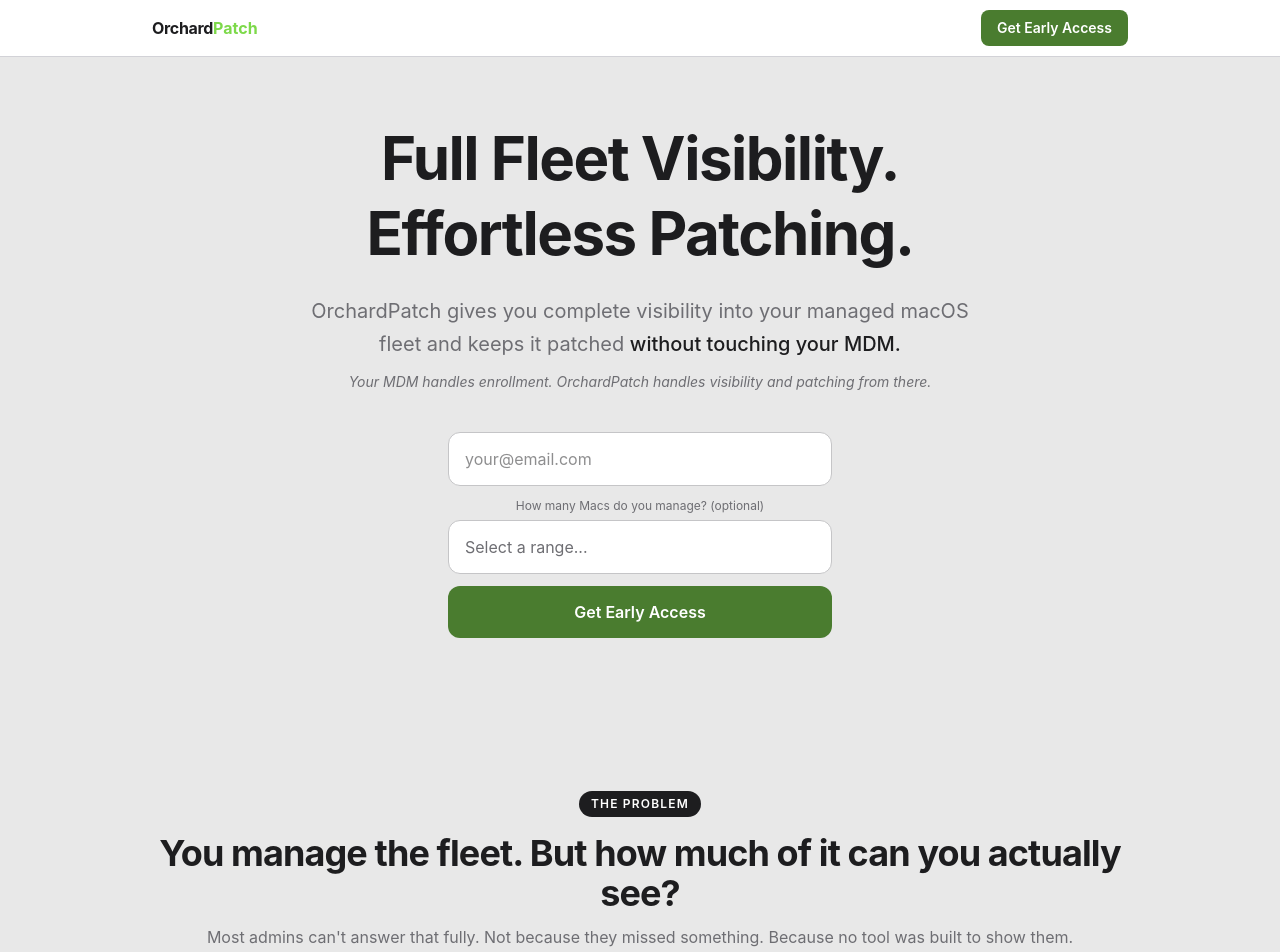
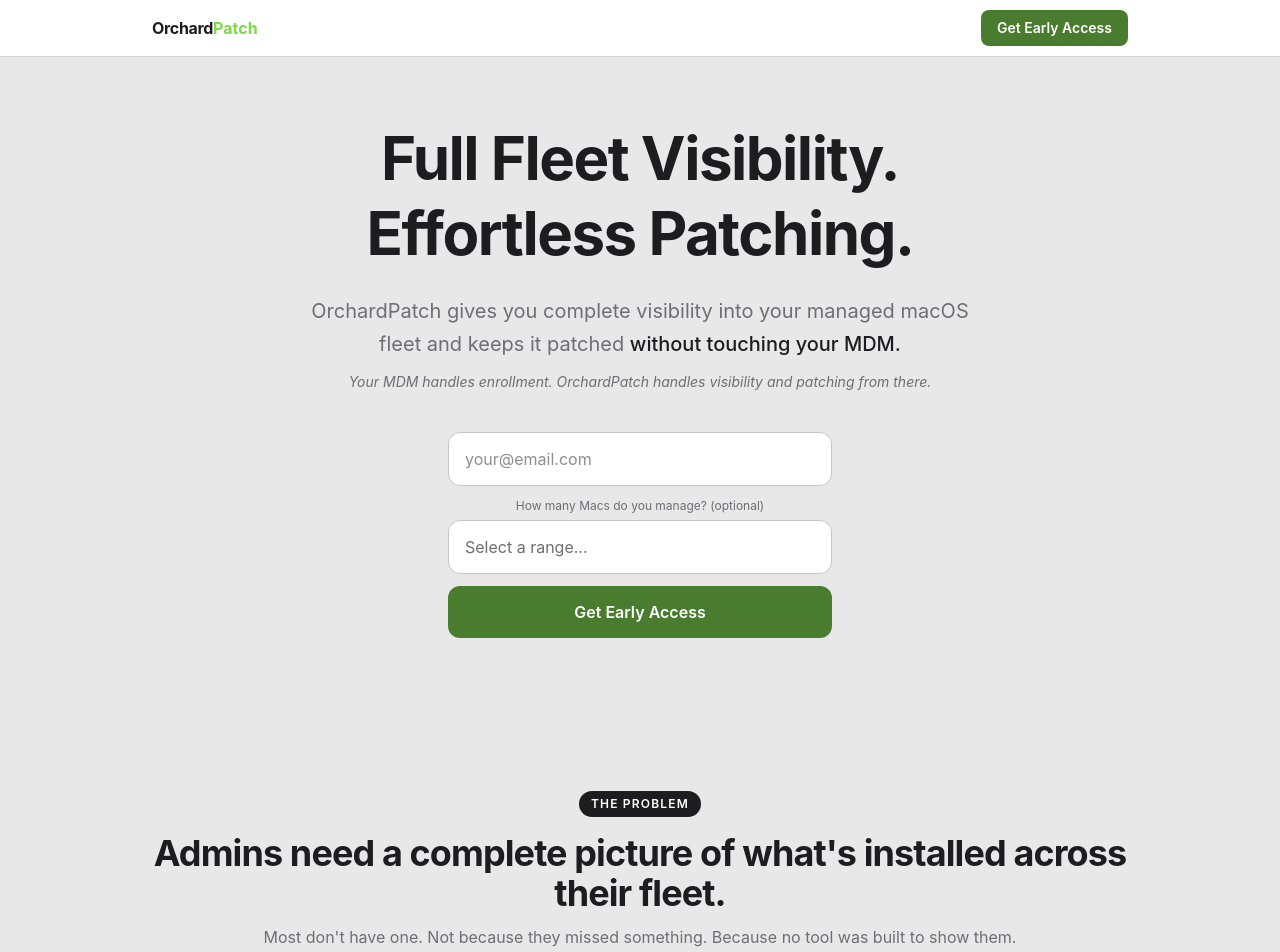
Before and after one commit to judeglenn/orchardpatch-waitlist, a Next.js app: page / in a window 1280 px wide. Shown: the top 952 px of the page. Built offline with nearby package versions, Linux system fonts and the light colour scheme.

Commit message:
copy: update THE PROBLEM H2 and subtext
- H2: 'Admins need a complete picture of what's installed across their fleet.'
- Subtext: 'Most don't have one. Not because they missed something...'

```diff
--- a/app/page.tsx
+++ b/app/page.tsx
@@ -165,9 +165,9 @@
             <div className="text-center mb-14">
               <span style={pillLabel}>The Problem</span>
               <h2 className="mt-4 text-3xl sm:text-4xl font-bold tracking-tight" style={{ color: "#1d1d1f" }}>
-                You manage the fleet. But how much of it can you actually see?
+                Admins need a complete picture of what&apos;s installed across their fleet.
               </h2>
-              <p className="mt-3 text-base" style={{ color: "#6e6e73" }}>Most admins can&apos;t answer that fully. Not because they missed something. Because no tool was built to show them.</p>
+              <p className="mt-3 text-base" style={{ color: "#6e6e73" }}>Most don&apos;t have one. Not because they missed something. Because no tool was built to show them.</p>
             </div>
 
             <div className="grid sm:grid-cols-3 gap-6">
```
